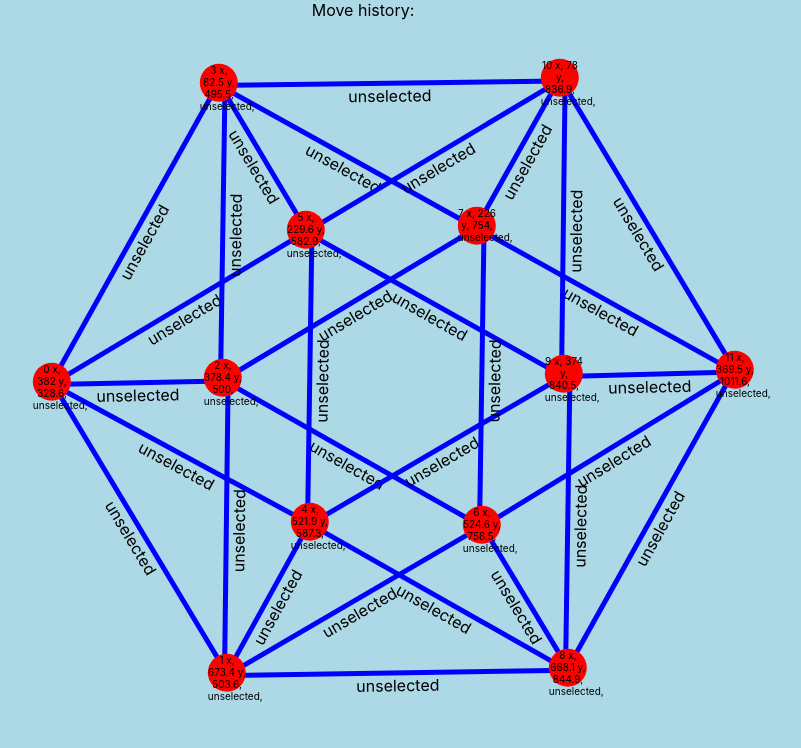
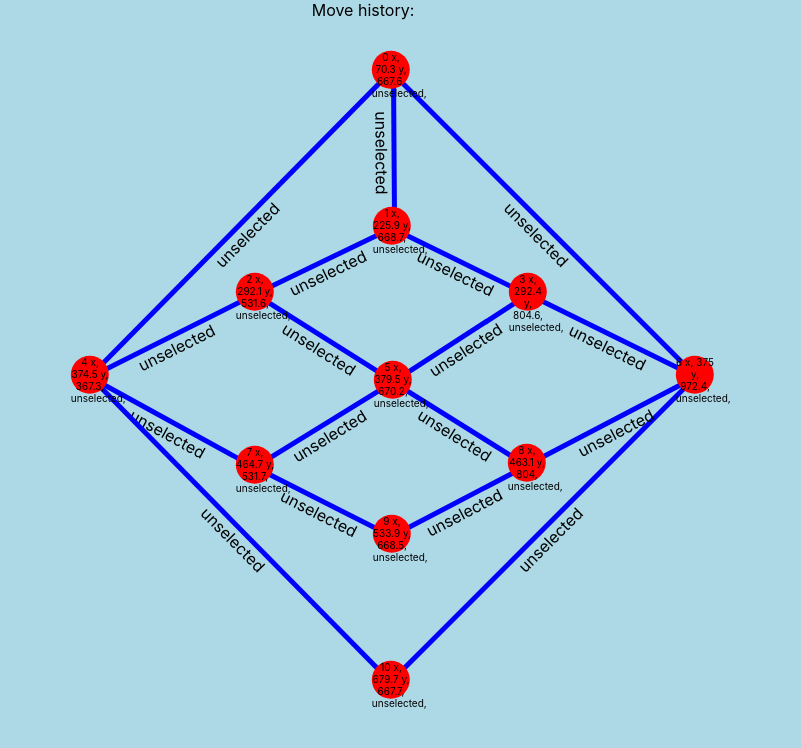
Before and after one commit to markshyzer/connecto, a React (Create React App) app: page / in a window 1280 px wide. Shown: the top 748 px of the page, without its empty margins (277-1078 px from the left). Built offline with nearby package versions, Linux system fonts and the light colour scheme.

Commit message:
move logic complete

```diff
--- /dev/null
+++ b/src/PuzzleFiles/galaxy.jsx
@@ -0,0 +1,52 @@
+let galaxy = {
+    dot: [
+        { x: 382, y: 328.6, selected: false, valid: true },
+        { x: 673.4, y: 503.6, selected: false, valid: true },
+        { x: 378.4, y: 500, selected: false, valid: true },
+        { x: 82.5, y: 495.5, selected: false, valid: true },
+        { x: 521.9, y: 587.3, selected: false, valid: true },
+        { x: 229.6, y: 582.9, selected: false, valid: true },
+        { x: 524.6, y: 758.5, selected: false, valid: true },
+        { x: 226, y: 754, selected: false, valid: true },
+        { x: 668.1, y: 844.9, selected: false, valid: true },
+        { x: 374, y: 840.5, selected: false, valid: true },
+        { x: 78, y: 836.9, selected: false, valid: true },
+        { x: 369.5, y: 1011.6, selected: false, valid: true },
+    ],
+    line: [
+        [0,1,'unselected'],
+        [0,3,'unselected'],
+        [0,2,'unselected'],
+        [0,4,'unselected'],
+        [0,5,'unselected'],
+        [1,2,'unselected'],
+        [1,4,'unselected'],
+        [1,6,'unselected'],
+        [1,8,'unselected'],
+        [2,3,'unselected'],
+        [2,6,'unselected'],
+        [2,7,'unselected'],
+        [3,5,'unselected'],
+        [3,7,'unselected'],
+        [3,10,'unselected'],
+        [4,5,'unselected'],
+        [4,8,'unselected'],
+        [4,9,'unselected'],
+        [5,9,'unselected'],
+        [5,10,'unselected'],
+        [6,7,'unselected'],
+        [6,8,'unselected'],
+        [6,11,'unselected'],
+        [7,10,'unselected'],
+        [7,11,'unselected'],
+        [8,9,'unselected'],
+        [8,11,'unselected'],
+        [9,10,'unselected'],
+        [9,11,'unselected'],
+        [10,11,'unselected']
+        ]
+}
+
+
+
+export default galaxy
--- /dev/null
+++ b/src/PuzzleFiles/garden.jsx
@@ -0,0 +1,38 @@
+let garden = {
+    dot: [
+        {x: 70.3, y: 667.6, selected: false, valid: true},
+        {x: 225.9, y: 668.7, selected: false, valid: true},
+        {x: 292.1, y: 531.6, selected: false, valid: true},
+        {x: 292.4, y: 804.6, selected: false, valid: true},
+        {x: 374.5, y: 367.3, selected: false, valid: true},
+        {x: 379.5, y: 670.2, selected: false, valid: true},
+        {x: 375,   y: 972.4, selected: false, valid: true},
+        {x: 464.7, y: 531.7, selected: false, valid: true},
+        {x: 463.1, y: 804, selected: false, valid: true},
+        {x: 533.9, y: 668.5, selected: false, valid: true},
+        {x: 679.7, y: 667.7, selected: false, valid: true},
+    ],
+
+    line: [
+        // [0, 4, 'unselected'],
+        [4, 2, 'unselected'],
+        [4, 7, 'unselected'],
+        [4, 0, 'unselected'],
+        [4, 10, 'unselected'],
+        [7, 9, 'unselected'],
+        [7, 5, 'unselected'],
+        [2, 5, 'unselected'],
+        [2, 1, 'unselected'],
+        [0, 1, 'unselected'],
+        [0, 6, 'unselected'],
+        [1, 3, 'unselected'],
+        [5, 3, 'unselected'],
+        [5, 8, 'unselected'],
+        [9, 8, 'unselected'],
+        [10, 6, 'unselected'],
+        [8, 6, 'unselected'],
+        [3, 6, 'unselected'],
+    ]
+}
+
+export default garden
--- a/src/components/Dot/Dot.css
+++ b/src/components/Dot/Dot.css
@@ -11,3 +11,8 @@
 .selected {
     background-color: green;
 }
+
+.valid:hover {
+    width: 4vw;
+    height: 4vw;
+}
--- a/src/components/Puzzle/Puzzle.jsx
+++ b/src/components/Puzzle/Puzzle.jsx
@@ -2,6 +2,8 @@ import React from 'react';
 import Dot from '../Dot/Dot'
 import Line from '../Line/Line'
 import './Puzzle.css';
+import galaxy from '../../PuzzleFiles/galaxy';
+import garden from '../../PuzzleFiles/garden';
 
 
 
@@ -10,8 +12,10 @@ class Puzzle extends React.Component{
         super();
         this.state = {
             move: [],
-            valid: [],
-            puzzle : {
+            score: 0,
+            puzzle : garden,
+
+            puzzle2: {
                 dot: [
                     { x: 382, y: 328.6, selected: false, valid: true },
                     { x: 673.4, y: 503.6, selected: false, valid: true },
@@ -64,6 +68,7 @@ class Puzzle extends React.Component{
 
     clickDot = (dotIndex) => {
         // console.log(this.state.puzzle.dot[dotIndex])
+        if (this.state.puzzle.dot[dotIndex].valid){
             let newDot = [...this.state.puzzle.dot]
             newDot[dotIndex].selected = !(newDot[dotIndex].selected)
             let newMove = [...this.state.move]
@@ -73,46 +78,72 @@ class Puzzle extends React.Component{
             this.setState({move: [...newMove]}, () => this.checkLegal())
             // console.log(this.state.puzzle.dot[dotIndex])
             // console.log('this.state.move', this.state.move[0])
+            this.setState({score: this.state.score+1}, this.checkWin())
 
         }
 
+    }
+
+    checkWin = () => {
+        if (this.state.score === this.state.puzzle.dot.length-1) {
+            alert("You win!")
+        }
+        console.log('score', this.state.score)
+    }
+
     blockPath = () => {
-        if (this.state.move.length > 1){
-            let currentDot = this.state.move[this.state.move.length-1]
-            let prevDot = this.state.move[this.state.move.length-2]
-            console.log("current move:", this.state.move[this.state.move.length-1] )
+
+        // console.log("current move:", this.state.move[this.state.move.length-1] )
         let newLine = [...this.state.puzzle.line]
-            newLine.forEach(function (l,i) {
-                if (l.includes(currentDot) && l.includes(prevDot)) {
-                    newLine[i].splice(2, 1, 'used')
-                    console.log('A line was used. It was line number', i, newLine[i])
+        let prevDot = this.state.move[0]
+        this.state.move.forEach(function (m,i){
+            if (i > 0){
+                newLine.forEach(function (line, index){
+                    if(line.includes(m) && line.includes(prevDot)){
+                        console.log('the line includes ', m, 'and ', prevDot)
+                        newLine[index].splice(2, 1, 'used')
                     }
+                })
+            }
+            prevDot = m
         })
         // this.setState({line: [...newLine]}, () => console.log('used:', this.state.line))
         this.setState({puzzle: {...this.state.puzzle, line: [...newLine]}})
 
-
-        }
     }
 
     checkLegal = () => {
         let current = this.state.move[this.state.move.length-1]
         console.log('current move', current)
-        let newLine = this.state.puzzle.line.map(l => l.includes(current) ? [l[0], l[1], l[2]='legal'] : [l[0], l[1], l[2] ='unselected'] )
 
-        // if (this.state.move.length > 1){
-        //     let currentDot = this.state.move[this.state.move.length-1]
-        //     let prevDot = this.state.move[this.state.move.length-2]
-        //     // console.log("current move:", this.state.move[this.state.move.length-1] )
-        //     newLine.forEach(function (l,i) {
-        //         if (l.includes(currentDot) && l.includes(prevDot)) {
-        //             l.splice(2, 1, 'used')
-        //             console.log('A line was used. It was line number', i, l)
-        //         }
-        //     })
-        // }
-        // this.setState({puzzle: {...this.state.puzzle, dot: newDot}})
-        this.setState({puzzle: {...this.state.puzzle, line: [...newLine]}}, () => this.blockPath())
+        let newLine = [...this.state.puzzle.line]
+        newLine.forEach((line, index) => {
+            if (line.includes(current) && !(this.state.puzzle.dot[line[0]].selected && this.state.puzzle.dot[line[1]].selected)) {
+                line[2]='legal'
+            } else {
+                line[2]='unselected'
+            }
+        })
+
+        let newDot = [...this.state.puzzle.dot]
+        newDot.forEach((d) => {
+            d.valid=false
+            // console.log('logging', d.valid)})
+        })
+        // console.log('new dot', newDot,)
+        newLine.forEach(function (line, index){
+            if (line.includes('legal')) {
+                newDot[line[0]].valid=true
+                newDot[line[1]].valid=true
+            }
+        newDot.forEach((d) => {
+                if (d.selected === true) {
+                    d.valid=false
+                }
+            })
+        })
+
+        this.setState({puzzle: {...this.state.puzzle, line: [...newLine], dot: [...newDot]}}, () => this.blockPath())
 
         // this.blockPath()
     }
```
Lines whose indentation alone changed are shown as unchanged.
